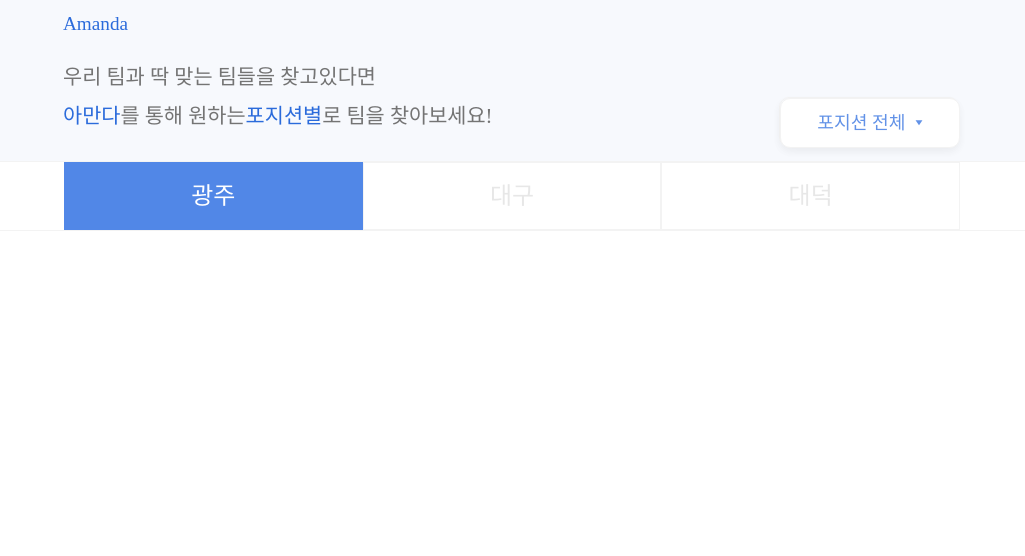
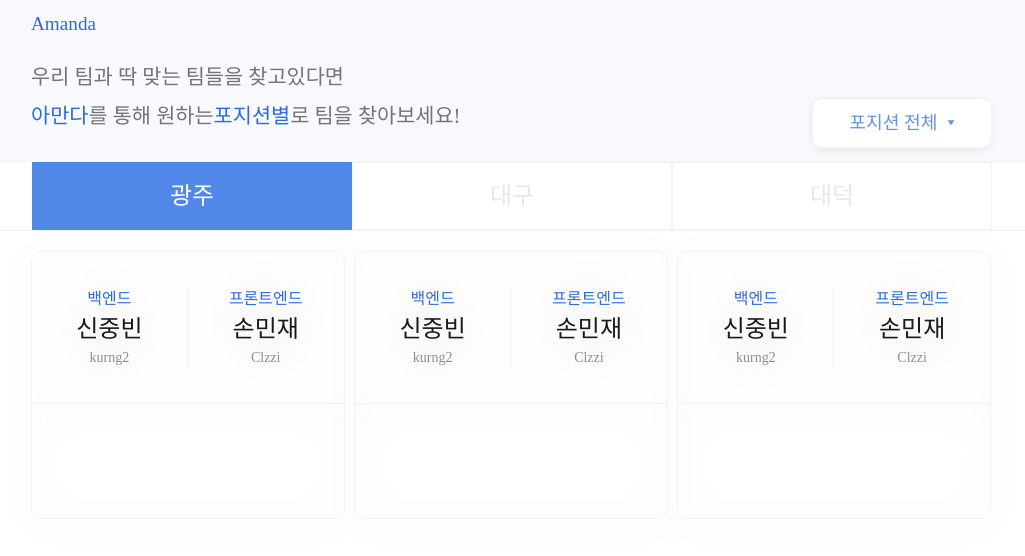
Before and after one commit to krung2/amanda, a React (Create React App) app: page / in a window 1280 px wide. Shown: the top 556 px of the page, without its empty margins (129-1154 px from the left). Built offline with nearby package versions, Linux system fonts and the light colour scheme.

Commit message:
ADD User List

```diff
--- a/src/Root.tsx
+++ b/src/Root.tsx
@@ -1,11 +1,9 @@
 import { RecoilRoot } from 'recoil';
 import { BrowserRouter } from 'react-router-dom';
-import TestComponent from './components/test.component';
 import * as G from './styles/golobal.style';
 import GlobalFontFace from './styles/font.style';
-import UserCardComponent from './components/userCard/userCard.component';
 import HeaderComponent from './components/common/header/Header.component';
-import SelectComponent from './components/common/select/Select.component';
+import UserListComponent from './components/user/UserList.component';
 
 function App() {
   return (
@@ -13,10 +11,8 @@ function App() {
       <BrowserRouter>
         <G.GlobalStyle />
         <GlobalFontFace />
-        {/* <TestComponent /> */}
         <HeaderComponent />
-        {/* <UserCardComponent /> */}
-        {/* <SelectComponent /> */}
+        <UserListComponent />
       </BrowserRouter>
     </RecoilRoot>
   );
--- a/src/components/common/header/styles.ts
+++ b/src/components/common/header/styles.ts
@@ -8,9 +8,9 @@ justify-content: center;
 `
 
 export const HeaderFrame = styled.div`
-width: 70vw;
+width: 75vw;
 top: 0;
-margin-left: 15vw;
+margin-left: 12.5vw;
 `
 
 export const LogoName = styled.div`
@@ -47,9 +47,9 @@ border-collapse: collapse;
 
 export const SchoolBox = styled.div`
 display: flex;
-width: 70vw;
+width: 75vw;
 height: 100%;
-margin-left: 15vw;
+margin-left: 12.5vw;
 `
 
 export const FlexBlank = styled.span`
--- /dev/null
+++ b/src/components/user/UserList.component.tsx
@@ -0,0 +1,16 @@
+import React from "react";
+import * as S from './styles';
+import UserCardComponent from "./userCard/UserCard.component";
+
+const UserListComponent: React.FC = () => {
+
+  return (
+    <S.CardsContainer>
+      <UserCardComponent />
+      <UserCardComponent />
+      <UserCardComponent />
+    </S.CardsContainer >
+  )
+}
+
+export default UserListComponent;
--- /dev/null
+++ b/src/components/user/styles.ts
@@ -0,0 +1,10 @@
+import styled from "styled-components";
+
+export const CardsContainer = styled.div`
+display: flex;
+flex-wrap: wrap;
+width: 75vw;
+margin-left: 12.5vw;
+padding: 20px 0 20px 0;
+justify-content: space-between;
+`
```
Also changed, not shown: src/components/userCard/userCard.component.tsx (deleted, +0 -13 lines).
